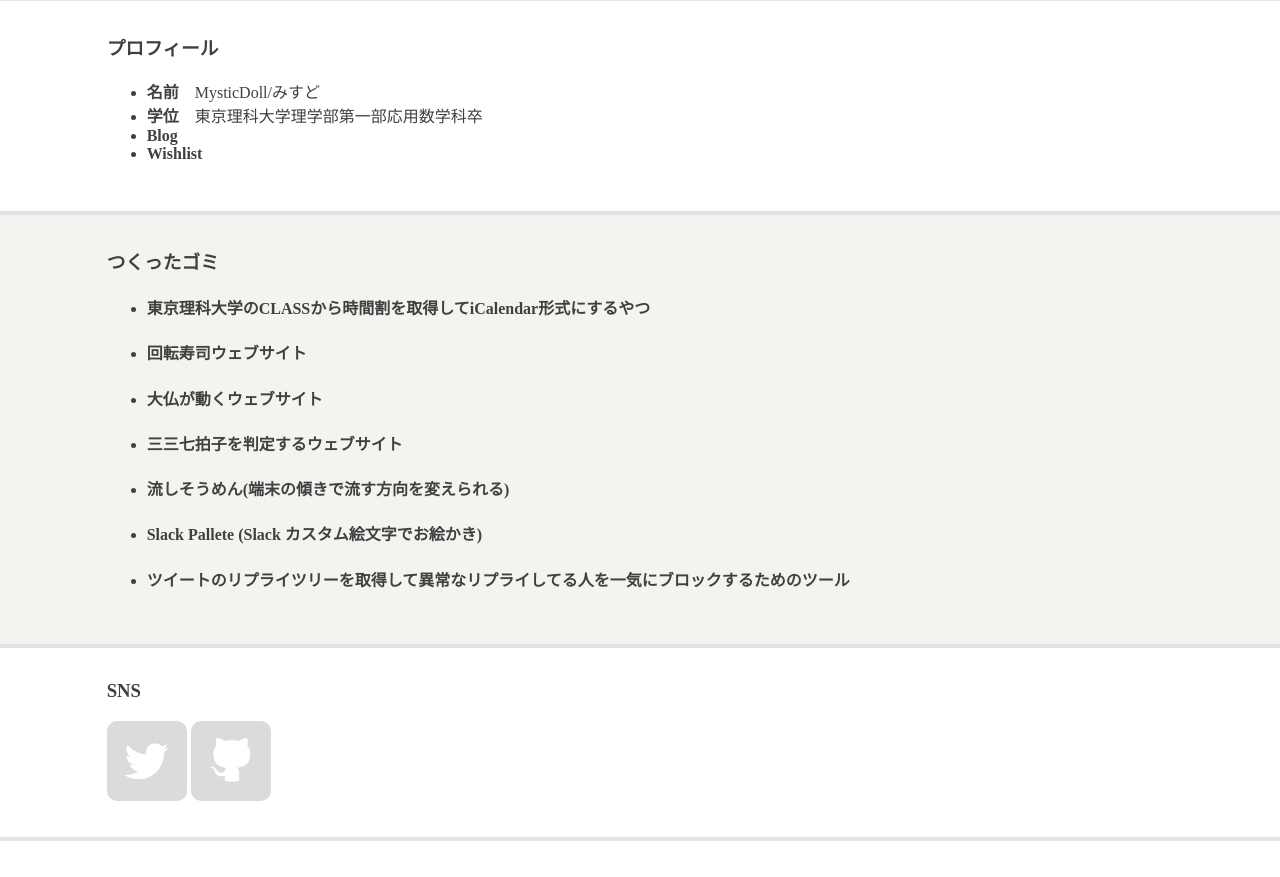
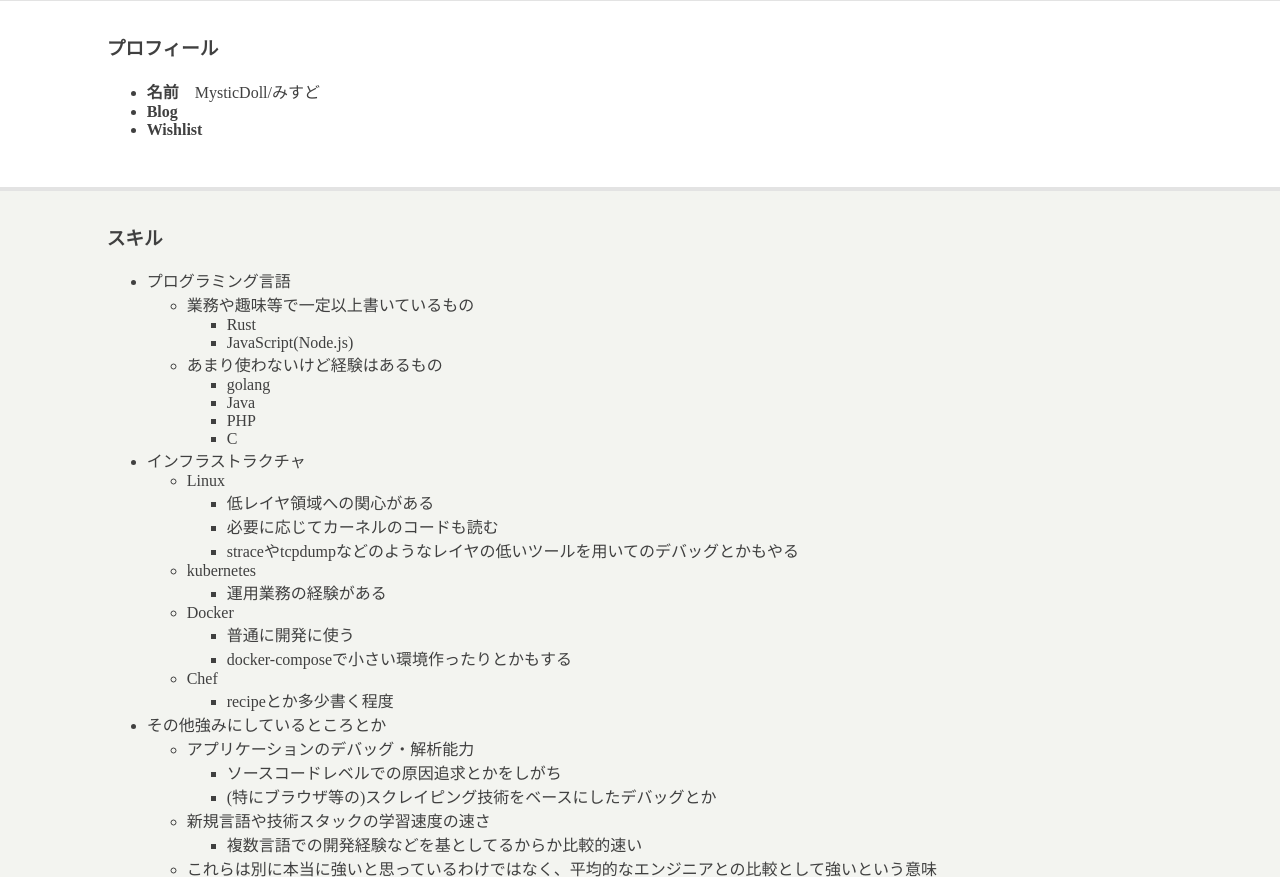
Before and after one commit to MysticDoll/mysticdoll.github.io, a plain HTML site: page index.html in a window 1280 px wide. Shown: the part 79-956 px from the top of the page. Before the commit the page ends 920 px from the top, so only its background shows below. Drawn offline with Linux system fonts and the light colour scheme.

Commit message:
しんどい

```diff
--- a/index.html
+++ b/index.html
@@ -19,16 +19,80 @@
             <div>
               <ul>
                 <li><h4>名前</h4><span>MysticDoll/みすど</span></li>
-                <li><h4>学位</h4><span>東京理科大学理学部第一部応用数学科卒</span></li>
-                <li><h4><a href="http://mysticdoll.hatenablog.com">Blog</a></h4></li>
+                <li><h4><a href="http://mysticdoll.hatenablog.jp">Blog</a></h4></li>
                 <li><h4><a href="http://www.amazon.co.jp/registry/wishlist/1R2L6F77HJJ1Z/ref=cm_sw_r_tw_ws_DzWjsb03N68HZ">Wishlist</a></h4></li>
               </ul>
             </div>
           </div>
         </section>
+        <section>
+            <div class="skills">
+                <h3>スキル</h3>
+                <div>
+                    <ul>
+                        <li>プログラミング言語</li>
+                        <ul>
+                            <li>業務や趣味等で一定以上書いているもの</li>
+                            <ul>
+                                <li>Rust</li>
+                                <li>JavaScript(Node.js)</li>
+                            </ul>
+                            <li>あまり使わないけど経験はあるもの</li>
+                            <ul>
+                                <li>golang</li>
+                                <li>Java</li>
+                                <li>PHP</li>
+                                <li>C</li>
+                            </ul>
+                        </ul>
+                        <li>インフラストラクチャ</li>
+                        <ul>
+                            <li>Linux</li>
+                            <ul>
+                                <li>低レイヤ領域への関心がある</li>
+                                <li>必要に応じてカーネルのコードも読む</li>
+                                <li>straceやtcpdumpなどのようなレイヤの低いツールを用いてのデバッグとかもやる</li>
+                            </ul>
+                            <li>kubernetes</li>
+                            <ul>
+                                <li>運用業務の経験がある</li>
+                            </ul>
+                            <li>Docker</li>
+                            <ul>
+                                <li>普通に開発に使う</li>
+                                <li>docker-composeで小さい環境作ったりとかもする</li>
+                            </ul>
+                            <li>Chef</li>
+                            <ul>
+                                <li>recipeとか多少書く程度</li>
+                            </ul>
+                        </ul>
+                        <li>その他強みにしているところとか</li>
+                        <ul>
+                            <li>アプリケーションのデバッグ・解析能力</li>
+                            <ul>
+                                <li>ソースコードレベルでの原因追求とかをしがち</li>
+                                <li>(特にブラウザ等の)スクレイピング技術をベースにしたデバッグとか</li>
+                            </ul>
+                            <li>新規言語や技術スタックの学習速度の速さ</li>
+                            <ul>
+                                <li>複数言語での開発経験などを基としてるからか比較的速い</li>
+                            </ul>
+                            <li>これらは別に本当に強いと思っているわけではなく、平均的なエンジニアとの比較として強いという意味</li>
+                        </ul>
+                        <li>RTA</li>
+                        <ul>
+                            <li><a href="https://www.speedrun.com/oot/run/zqg1n5xm">時のオカリナ Any%</a></li>
+                            <li><a href="https://www.speedrun.com/bleach_gc_tasogare_ni_mamieru_shinigami/run/y6r7680y">BLEACH GC SCENARIO #1</a></li>
+                            <li><a href="https://www.speedrun.com/ssbu/run/mrkjjg7y">スマブラSP 全キャラ開放(対戦モード)</a></li>
+                        </ul>
+                    </ul>
+                </div>
+            </div>
+        </section>
         <section class="portrait">
           <div class="portrait-container">
-            <h3>つくったゴミ</h3>
+            <h3>つくったゴミ(学生時代に遊びで作ってたやつが殆ど)</h3>
             <ul>
               <li><h4><a href="https://tus.mysticdoll.com">東京理科大学のCLASSから時間割を取得してiCalendar形式にするやつ</a></h4></li>
               <li><h4><a href="http://spin-sushi.azurewebsites.net">回転寿司ウェブサイト</a></h4></li>
```
